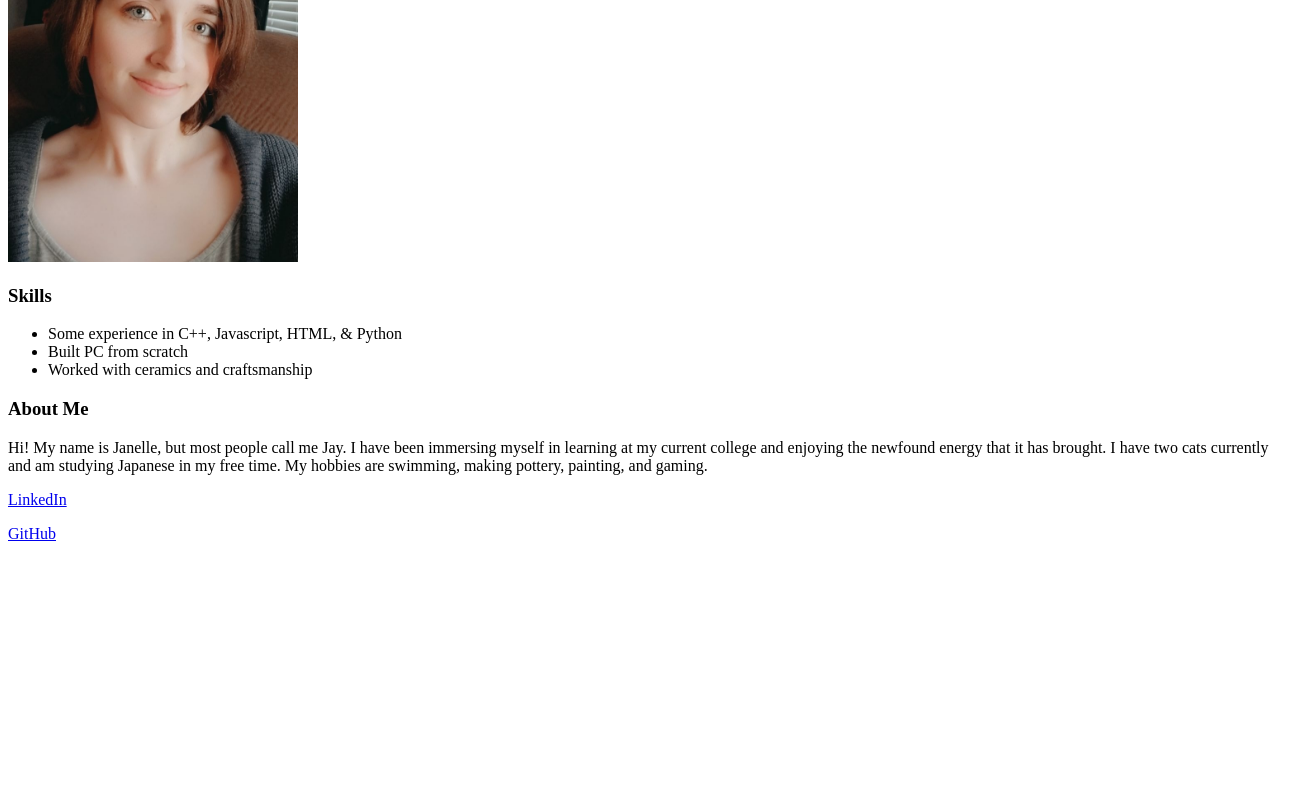
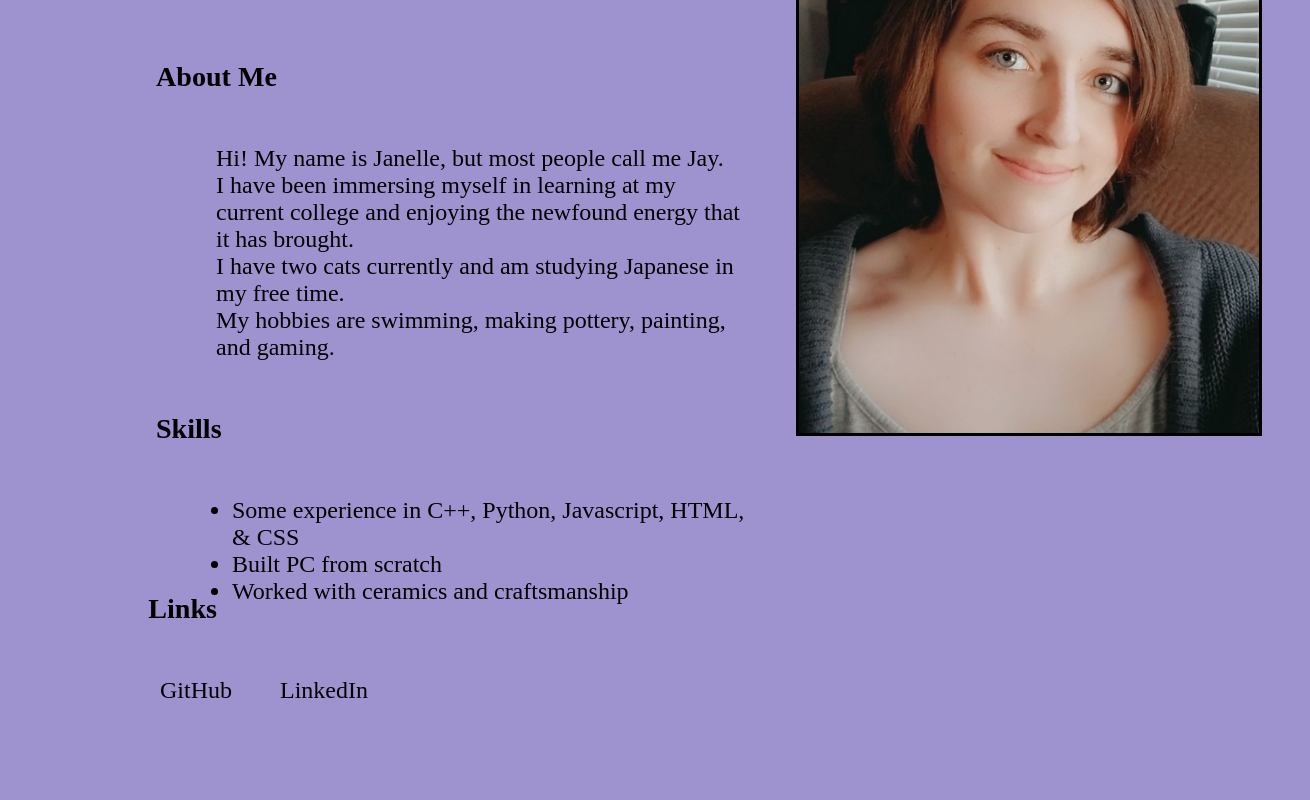
Before and after one commit to JayWasTaken/web1.0_portfolio_but_with_CSS, a plain HTML site: page index.html in a window 1280 px wide. Shown: the part 218-1018 px from the top of the page, 1310 px wide, since content can reach past the window. Before the commit the page ends 800 px from the top, so only its background shows below. Drawn offline with Linux system fonts and the light colour scheme; a web font is replaced by a local one.

Commit message:
added css styling

```diff
--- a/index.html
+++ b/index.html
@@ -3,18 +3,28 @@
 <head>
     <meta charset="UTF-8">
     <meta name="viewport" content="width=device-width, initial-scale=1.0">
+    <link rel= stylesheet href="styles.css">
+    <link href='https://fonts.googleapis.com/css?family=Gruppo' rel='stylesheet'>
     <title>Document</title>
 </head>
 <body>
-    <header>
-        <h1>Janelle Mayberry</h1>
-    </header>
-    <img src="20200812_173042.jpg" alt="Me" width="290" height="400">
-    <section>
+    <section id="column-display">
+
+        <section id="left-column">
+            <h1 class="name">Janelle Mayberry</h1>
+            <h3>About Me</h3>
+            <div id="about">
+                <p>Hi! My name is Janelle, but most people call me Jay. <br>
+                    I have been immersing myself in learning at my current college and enjoying the newfound energy that it has brought.<br>
+                    I have two cats currently and am studying Japanese in my free time.<br>
+                    My hobbies are swimming, making pottery, painting, and gaming.
+                </p>
+            </div>
             <h3>Skills</h3>
+            <div id="skills">
                 <ul>
                     <li>
-                Some experience in C++, Javascript, HTML, & Python
+                        Some experience in C++, Python, Javascript, HTML, & CSS
                     </li>
                     <li>
                         Built PC from scratch
@@ -23,20 +33,25 @@
                         Worked with ceramics and craftsmanship
                     </li>
                 </ul>
+            </div>
         </section>
-    <section>
-        <h3>About Me</h3>
-        <p>
-        Hi! My name is Janelle, but most people call me Jay.
-        I have been immersing myself in learning at my current college and enjoying the newfound energy that it has brought.
-        I have two cats currently and am studying Japanese in my free time.
-        My hobbies are swimming, making pottery, painting, and gaming.
-        </p>
+        <section id="right-column">
+            <img src="20200812_173042.jpg" alt="Me">
         </section>
-    <footer>
-        <p><a href="https://www.linkedin.com/in/janelle-mayberry-2aab321b5/" target="_blank">LinkedIn</a> </p>
-        <p><a href="https://github.com/JayWasTaken" target="_blank">GitHub</a> </p>
+    </section>
+
+    <footer id="footer">
+        <h3>Links</h3>
+        <div id="links">
+            <ul>
+                <li>
+                    <a href="https://github.com/JayWasTaken" target="_blank">GitHub</a>
+                </li>
+                <li>
+                    <a href="https://www.linkedin.com/in/janelle-mayberry-2aab321b5/" target="_blank">LinkedIn</a>
+                </li>
+            </ul>
+        </div>
     </footer>
-
 </body>
 </html>
--- /dev/null
+++ b/styles.css
@@ -0,0 +1,142 @@
+body {
+    display: flex;
+    flex-direction: column;
+    font-family: 'Gruppo';
+    font-size: 22px;
+    margin: 0;
+    font-size: 1.5em;
+    background-color: rgb(158, 147, 207);
+}
+body > section, body > footer h3 {
+    margin-left: 4em;
+}
+body > section div, body > footer div {
+    margin: 0 0 0 2.5em;
+}
+#intro {
+    display: flex;
+    flex-direction: column;
+}
+.name {
+    font-size: 2em;
+    padding: 0 1em;
+    justify-content: flex-start;
+}
+#right-column {
+    display: flex;
+    position: relative;
+    width: 50%;
+}
+#right-column img {
+    width: 460px;
+    height: 600px;
+    border: 3px;
+    border-style: solid;
+    margin: 2em;
+}
+#column-display {
+    display: flex;
+    justify-content: space-between;
+}
+#left-column {
+    top: 100px;
+    position: relative;
+    display: flex;
+    flex-direction: column;
+    min-width: 50%;
+    margin: 0 0 0 2.5em;
+}
+#about {
+    margin: 0 0 0 2.5em;
+}
+#skills {
+    margin: 0 0 0 1.5em;
+}
+footer {
+    margin: 1.5em 0 3em 1.5em;
+}
+#links {
+    display: flex;
+    align-items: flex-start;
+}
+footer ul {
+    display: flex;
+    list-style: none;
+}
+footer a {
+    text-decoration: none;
+    color: black;
+    padding: 1em;
+}
+
+
+
+
+
+
+/* body {
+    display: flex;
+    flex-direction: column;
+    font-family: 'Gruppo';
+    font-size: 22px;
+    margin: 0;
+    font-size: 1.5em;
+    background-color: rgb(158, 147, 207);
+}
+body > section h3, body > footer h3 {
+    margin: 0 0 0 3em;
+}
+body > section div, body > footer div {
+    margin: 0 0 0 2.5em;
+}
+#intro {
+    display: flex;
+    flex-direction: column;
+}
+.name {
+    font-size: 2em;
+    padding: 0 1em;
+    justify-content: flex-start;
+}
+#right-column {
+    display: flex;
+    position: relative;
+    width: 50%;
+}
+#right-column img {
+    width: 460px;
+    height: 600px;
+    border: 3px;
+    border-style: solid;
+    margin: 2em;
+}
+#column-display {
+    display: flex;
+    justify-content: space-between;
+}
+#left-column {
+    top: 100px;
+    position: relative;
+    display: flex;
+    flex-direction: column;
+    min-width: 50%;
+}
+#skills {
+    margin: 0 0 0 1.5em;
+}
+footer {
+    margin: 0 0 3em 1.5em;
+}
+#links {
+    display: flex;
+    align-items: flex-start;
+}
+footer ul {
+    display: flex;
+    list-style: none;
+}
+footer a {
+    text-decoration: none;
+    color: black;
+    padding: 1em;
+} */
```
Also changed, not shown: 1 other file. Lines whose indentation alone changed are shown as unchanged.
